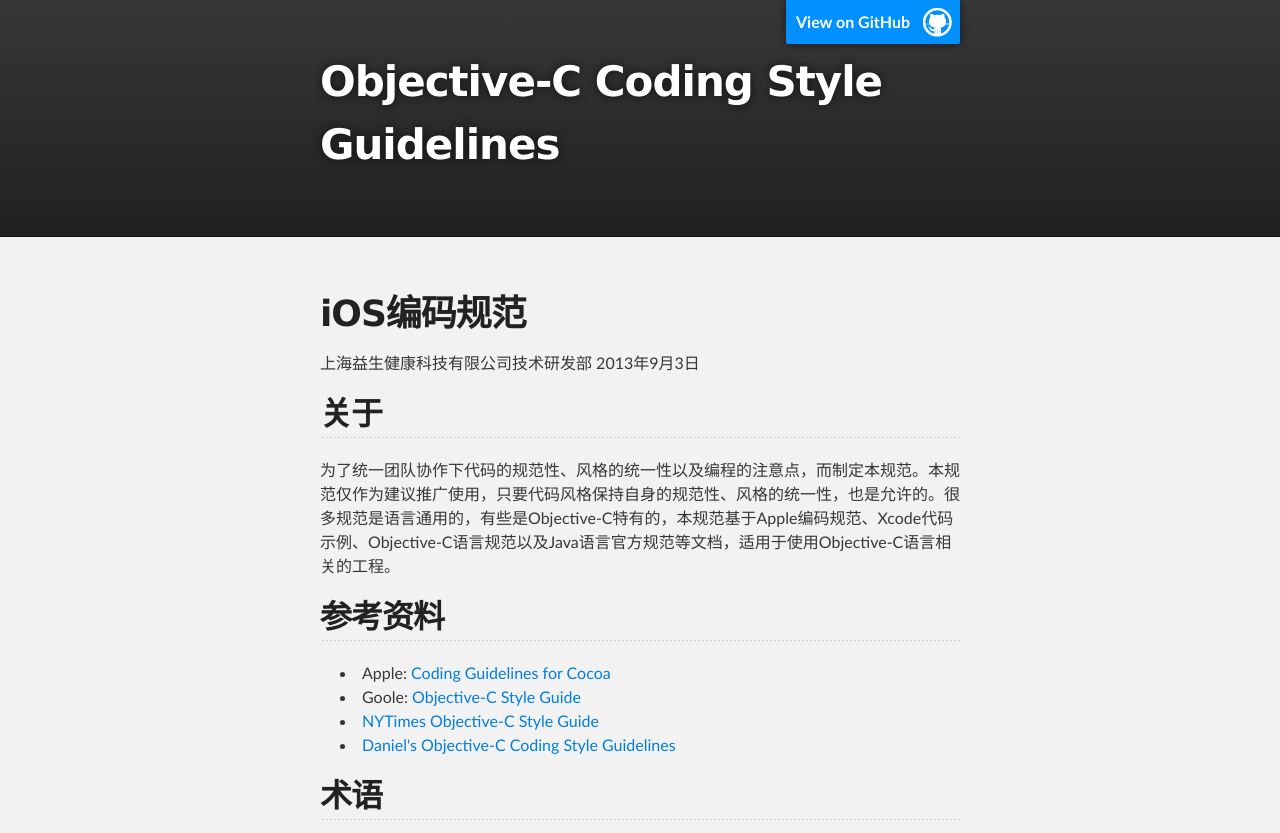
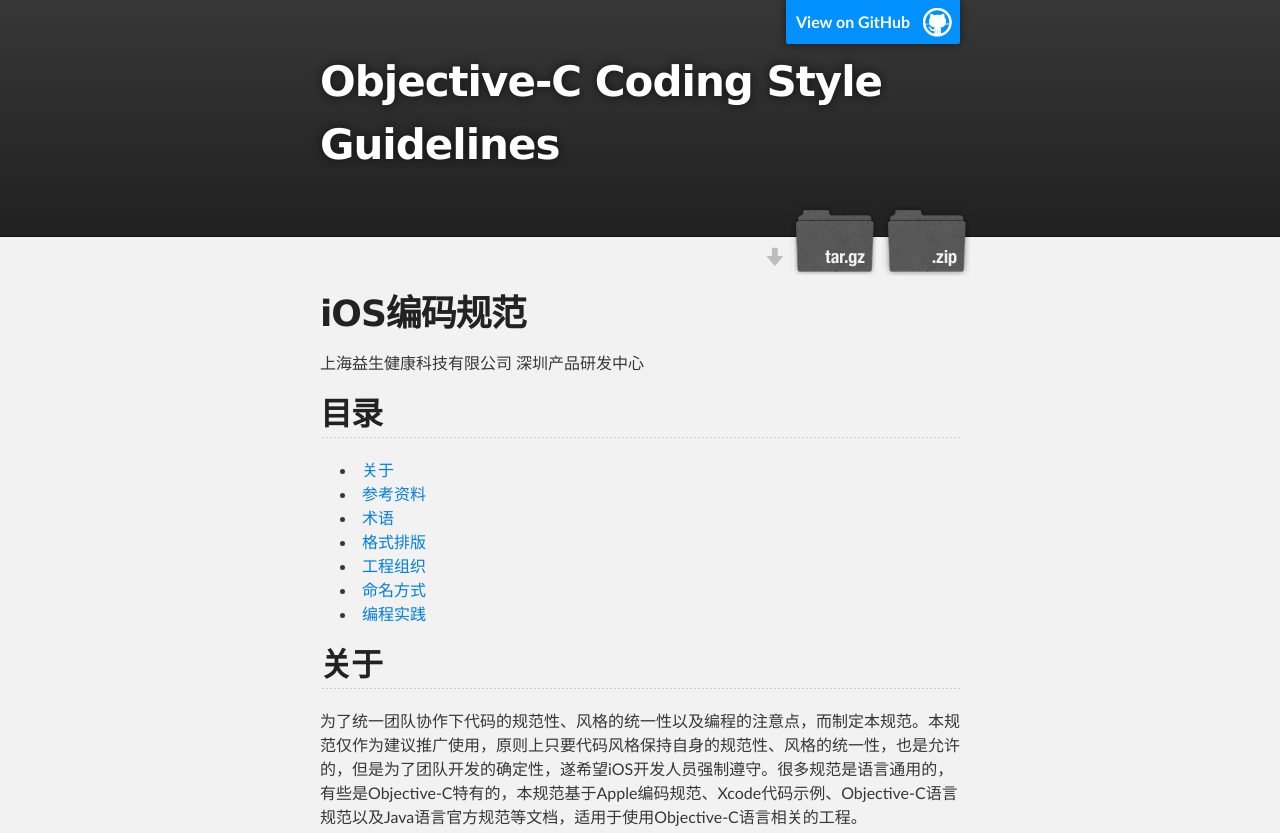
Before and after one commit to rectinajh/Objective-C-Coding-Style-Guidelines, a plain HTML site: page index.html in a window 1280 px wide. Shown: the top 833 px of the page. Drawn offline with Linux system fonts and the light colour scheme.

```diff
--- a/index.html
+++ b/index.html
@@ -21,10 +21,10 @@
           <h1 id="project_title">Objective-C Coding Style Guidelines</h1>
           <h2 id="project_tagline"></h2>
 
-            <!--<section id="downloads">
+            <section id="downloads">
               <a class="zip_download_link" href="https://github.com/Smeegol/Objective-C-Coding-Style-Guidelines/zipball/master">Download this project as a .zip file</a>
               <a class="tar_download_link" href="https://github.com/Smeegol/Objective-C-Coding-Style-Guidelines/tarball/master">Download this project as a tar.gz file</a>
-            </section>-->
+            </section>
         </header>
     </div>
 
@@ -34,12 +34,23 @@
         <h1>
 <a name="ios%E7%BC%96%E7%A0%81%E8%A7%84%E8%8C%83" class="anchor" href="#ios%E7%BC%96%E7%A0%81%E8%A7%84%E8%8C%83"><span class="octicon octicon-link"></span></a>iOS编码规范</h1>
 
-<p>上海益生健康科技有限公司技术研发部 2013年9月3日</p>
+<p>上海益生健康科技有限公司 深圳产品研发中心</p>
 
 <h2>
+<a name="%E7%9B%AE%E5%BD%95" class="anchor" href="#%E7%9B%AE%E5%BD%95"><span class="octicon octicon-link"></span></a>目录</h2>
+
+<ul>
+<li><a href="#%E5%85%B3%E4%BA%8E">关于</a></li>
+<li><a href="#%E5%8F%82%E8%80%83%E8%B5%84%E6%96%99">参考资料</a></li>
+<li><a href="#%E6%9C%AF%E8%AF%AD">术语</a></li>
+<li><a href="#%E6%A0%BC%E5%BC%8F%E6%8E%92%E7%89%88">格式排版</a></li>
+<li><a href="#%E5%B7%A5%E7%A8%8B%E7%BB%84%E7%BB%87">工程组织</a></li>
+<li><a href="#%E5%91%BD%E5%90%8D%E6%96%B9%E5%BC%8F">命名方式</a></li>
+<li><a href="#%E7%BC%96%E7%A8%8B%E5%AE%9E%E8%B7%B5">编程实践</a></li>
+</ul><h2>
 <a name="%E5%85%B3%E4%BA%8E" class="anchor" href="#%E5%85%B3%E4%BA%8E"><span class="octicon octicon-link"></span></a>关于</h2>
 
-<p>为了统一团队协作下代码的规范性、风格的统一性以及编程的注意点，而制定本规范。本规范仅作为建议推广使用，只要代码风格保持自身的规范性、风格的统一性，也是允许的。很多规范是语言通用的，有些是Objective-C特有的，本规范基于Apple编码规范、Xcode代码示例、Objective-C语言规范以及Java语言官方规范等文档，适用于使用Objective-C语言相关的工程。</p>
+<p>为了统一团队协作下代码的规范性、风格的统一性以及编程的注意点，而制定本规范。本规范仅作为建议推广使用，原则上只要代码风格保持自身的规范性、风格的统一性，也是允许的，但是为了团队开发的确定性，遂希望iOS开发人员强制遵守。很多规范是语言通用的，有些是Objective-C特有的，本规范基于Apple编码规范、Xcode代码示例、Objective-C语言规范以及Java语言官方规范等文档，适用于使用Objective-C语言相关的工程。</p>
 
 <h2>
 <a name="%E5%8F%82%E8%80%83%E8%B5%84%E6%96%99" class="anchor" href="#%E5%8F%82%E8%80%83%E8%B5%84%E6%96%99"><span class="octicon octicon-link"></span></a>参考资料</h2>
@@ -58,7 +69,7 @@
 <li>大写驼峰式命名法——每个词首字符大写，其余字符均小写，如<code>AppDelegate</code>、<code>Global</code>、<code>DataTransfer</code>等；</li>
 <li>小写驼峰式命名法——除第一个词首字符小写外，其余词首字符大写，其他字符均小写，如<code>fileName</code>、<code>tempArray</code>、<code>titleLabel</code>等；</li>
 </ul><h2>
-<a name="%E4%B8%80%E6%A0%BC%E5%BC%8F%E6%8E%92%E7%89%88" class="anchor" href="#%E4%B8%80%E6%A0%BC%E5%BC%8F%E6%8E%92%E7%89%88"><span class="octicon octicon-link"></span></a>一、格式排版</h2>
+<a name="%E6%A0%BC%E5%BC%8F%E6%8E%92%E7%89%88" class="anchor" href="#%E6%A0%BC%E5%BC%8F%E6%8E%92%E7%89%88"><span class="octicon octicon-link"></span></a>格式排版</h2>
 
 <ul>
 <li>使用等宽字体（如Xcode默认的Menlo Regular）而不是非等宽字体，利于视觉上的上下对齐；</li>
@@ -134,7 +145,7 @@
 <ul>
 <li>为保证视觉上的整洁和代码组织，在方法之间应摒弃大段的空白行，提供且仅提供一行空白。</li>
 </ul><h2>
-<a name="%E4%BA%8C%E5%B7%A5%E7%A8%8B%E7%BB%84%E7%BB%87" class="anchor" href="#%E4%BA%8C%E5%B7%A5%E7%A8%8B%E7%BB%84%E7%BB%87"><span class="octicon octicon-link"></span></a>二、工程组织</h2>
+<a name="%E5%B7%A5%E7%A8%8B%E7%BB%84%E7%BB%87" class="anchor" href="#%E5%B7%A5%E7%A8%8B%E7%BB%84%E7%BB%87"><span class="octicon octicon-link"></span></a>工程组织</h2>
 
 <ul>
 <li>工程Group组织尽量跟本地磁盘实际路径相一致，利于定位；</li>
@@ -143,7 +154,7 @@
 <li>工程Group组织可按照约定俗成的来，比如第三方框架放在<code>Libs</code>、<code>Utils</code>、<code>公共</code>等Group中，Bean类放在<code>Bean</code> Group中，公共的自定义类及其他放到专门的Group中，命名为<code>Global</code>或<code>XxxUtils</code>、<code>XxxTools</code>等；</li>
 <li>资源文件的组织应跟上面的文件一样，文件应使用有意义的英文命名，应能表达它的用法；应避免使用中文或汉语拼音，除非表达更清晰、更利于辨识。</li>
 </ul><h2>
-<a name="%E4%B8%89%E5%91%BD%E5%90%8D" class="anchor" href="#%E4%B8%89%E5%91%BD%E5%90%8D"><span class="octicon octicon-link"></span></a>三、命名</h2>
+<a name="%E5%91%BD%E5%90%8D%E6%96%B9%E5%BC%8F" class="anchor" href="#%E5%91%BD%E5%90%8D%E6%96%B9%E5%BC%8F"><span class="octicon octicon-link"></span></a>命名方式</h2>
 
 <ul>
 <li>常量：
@@ -212,7 +223,7 @@
 </ul>
 </li>
 </ul><h2>
-<a name="%E5%9B%9B%E5%85%B6%E4%BB%96" class="anchor" href="#%E5%9B%9B%E5%85%B6%E4%BB%96"><span class="octicon octicon-link"></span></a>四、其他</h2>
+<a name="%E7%BC%96%E7%A8%8B%E5%AE%9E%E8%B7%B5" class="anchor" href="#%E7%BC%96%E7%A8%8B%E5%AE%9E%E8%B7%B5"><span class="octicon octicon-link"></span></a>编程实践</h2>
 
 <ul>
 <li>点表示法仅用于获取和改变属性，获取和改变属性同样仅用点表示法，括号表示法用于其他情况。</li>
@@ -259,7 +270,8 @@
 <ul>
 <li>方法的参数有效性检查；</li>
 <li>成员变量在初始化方法中不必设置为<code>0</code>或<code>nil</code>；</li>
-<li>使用<code>ARC</code>；</li>
+<li>使用<code>ARC</code>，并且要注意内存管理规范；</li>
+<li>禁用不利于团队开发的<code>Storyboard</code>；</li>
 <li>分类明显的推荐使用<code>enum</code>来代替，而不是0、1、2……这样的字面数字；</li>
 </ul><p><strong>例如：</strong></p>
 
```
Also changed, not shown: params.json (+1 -1 lines).
